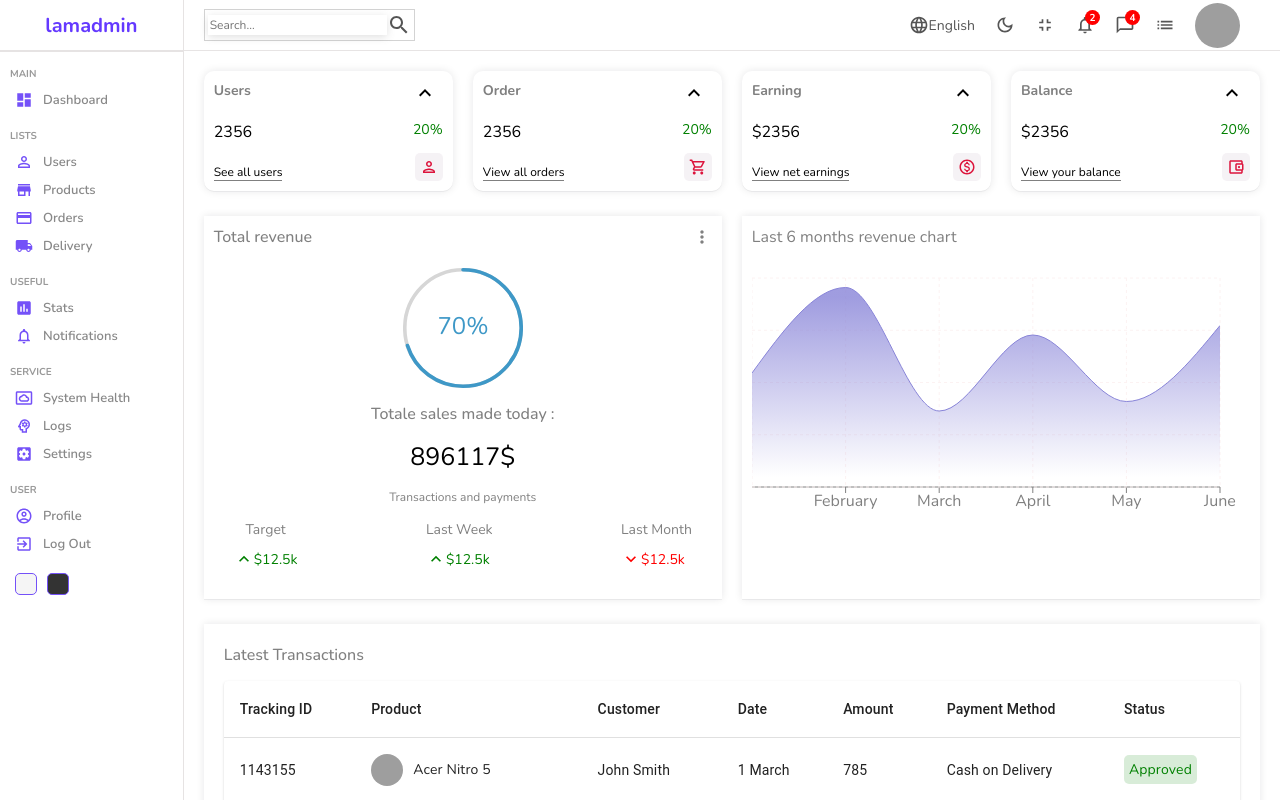
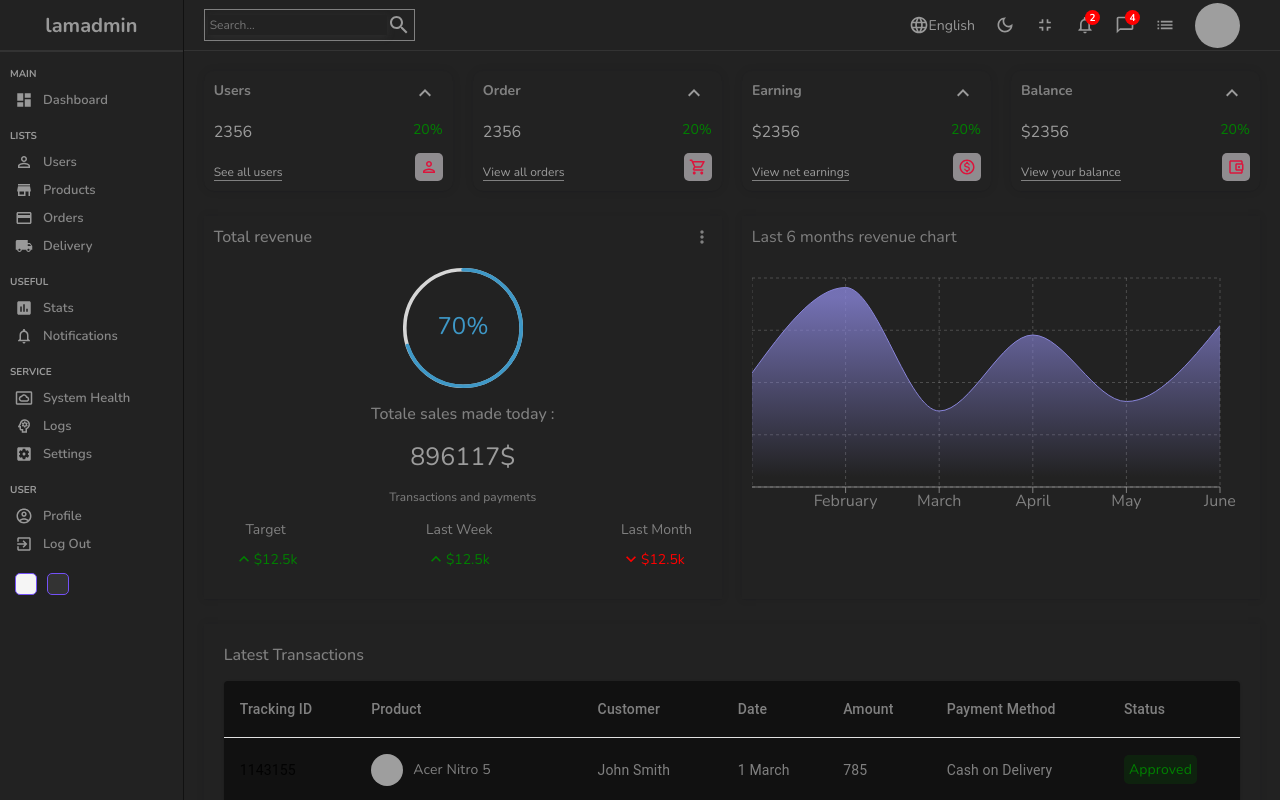
Before and after one commit to Fedi-jou/Admin_dashboard_reactjs, a React (Create React App) app: page / in a window 1280 px wide. Shown: the top 800 px of the page. Built offline with nearby package versions, Linux system fonts and the light colour scheme; grey boxes are pictures that could not be loaded.

Commit message:
manual dark mode import

```diff
--- a/src/App.js
+++ b/src/App.js
@@ -5,10 +5,11 @@
 import { New } from "./pages/new/New";
 import { BrowserRouter, Routes, Route } from "react-router-dom";
 import { userInputs, productInputs } from "./formSource";
+import "./style/dark.scss";
 
 function App() {
   return (
-    <div className="App">
+    <div className="app dark">
       <BrowserRouter>
         <Routes>
           <Route path="/">
```
